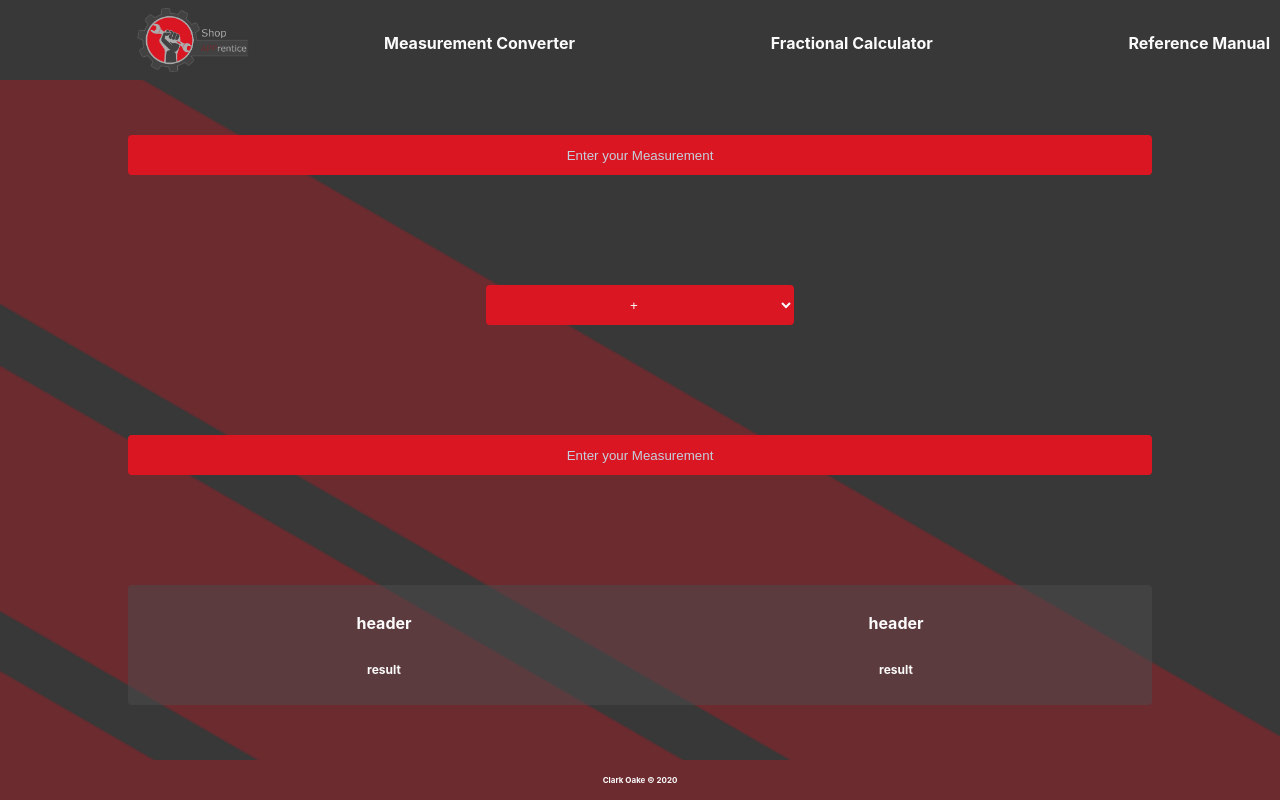
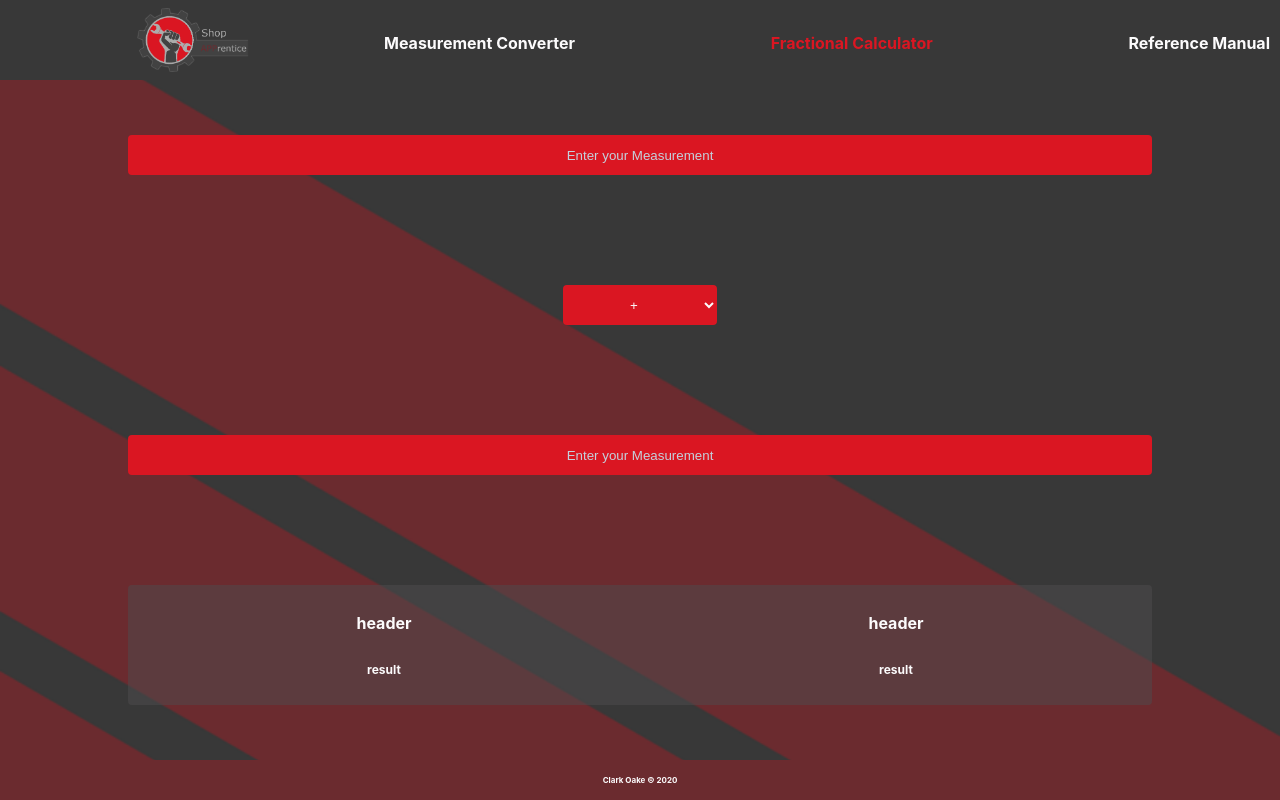
Before and after one commit to Clarko1391/React-Shop-APPrentice, a React (Create React App) app: page /FractionalCalculator in a window 1280 px wide. Built offline with nearby package versions, Linux system fonts and the light colour scheme.

Commit message:
got link highlights working

```diff
--- a/src/App.js
+++ b/src/App.js
@@ -21,7 +21,6 @@ function App() {
       <Router>
           <Navbar />
           <Switch>
-              <Route path='/' exact component={MeasurementConverter} />
               <Route path='/MeasurementConverter' component={MeasurementConverter} />
               <Route path='/FractionalCalculator' component={FractionalCalculator} />
               <Route path='/ReferenceManual' component={ReferenceManual} />
--- a/src/components/Navbar.js
+++ b/src/components/Navbar.js
@@ -1,7 +1,7 @@
-import React from 'react'
-import {Link} from 'react-router-dom'
-import styled from 'styled-components'
-import img from '../img/shopAPPrenticeLogo.png'
+import React from 'react';
+import {Link, useLocation} from 'react-router-dom';
+import styled from 'styled-components';
+import img from '../img/shopAPPrenticeLogo.png';
 
 // CSS
 const NavBarContainer = styled.div`
@@ -43,18 +43,19 @@ const NavLink = styled(Link)`
 
 const NavItem = styled.li`
     text-decoration: none;
-    color: #222;
+    color: ${props => props.highlighted ? '#da1622' : '#fcfbfc'};
     font-weight: bold;
-    color: #fcfbfc;
     font-size: 2vh;
     &:hover {
         color: #da1622;
     }
 `
 
-// Function
+function Navbar() {
 
-function Navbar() {
+// Variables
+const page = useLocation();
+
     return (
         <>
             <NavBarContainer>
@@ -65,20 +66,26 @@ function Navbar() {
                     <NavLink
                         to='/MeasurementConverter'
                     >
-                        <NavItem>
+                        <NavItem
+                            highlighted = {page.pathname === '/MeasurementConverter'}
+                            >
                             Measurement Converter
                         </NavItem>
                     </NavLink>
                     <NavLink
                         to='/FractionalCalculator'
                     >
-                        <NavItem>
+                        <NavItem
+                            highlighted = {page.pathname === '/FractionalCalculator'}
+                            >
                             Fractional Calculator
                         </NavItem>
                     </NavLink>
                     <NavLink
                         to='/ReferenceManual'>
-                        <NavItem>
+                        <NavItem
+                            highlighted = {page.pathname === '/ReferenceManual'}
+                            >
                             Reference Manual
                         </NavItem>
                     </NavLink>
--- a/src/pages/pageComponents/CalculatorSelect.js
+++ b/src/pages/pageComponents/CalculatorSelect.js
@@ -10,7 +10,7 @@ const SelectContainer = styled.div`
 `
 
 const CalculatorUnitSelect = styled.select`
-    width: 30%;
+    width: 15%;
     height: 40px;
     display: -webkit-box;
     -webkit-box-pack: center;
```
